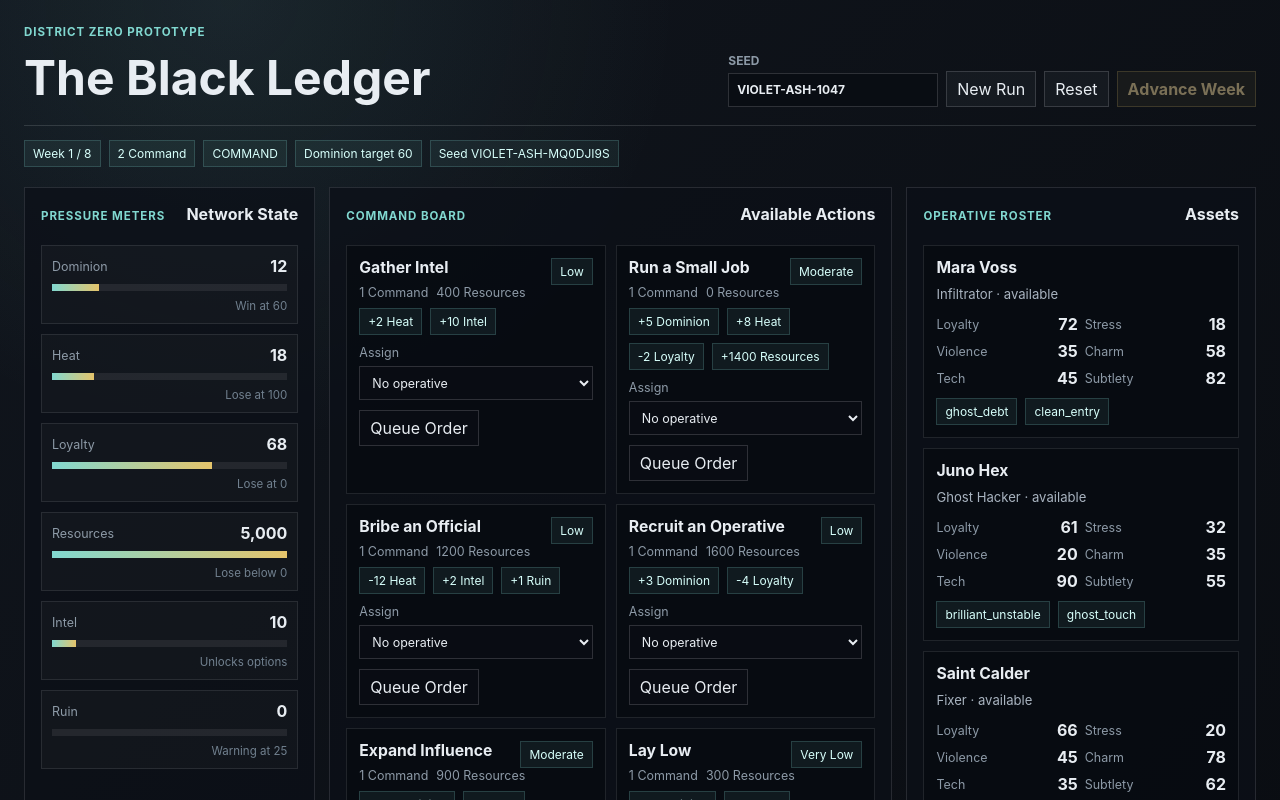
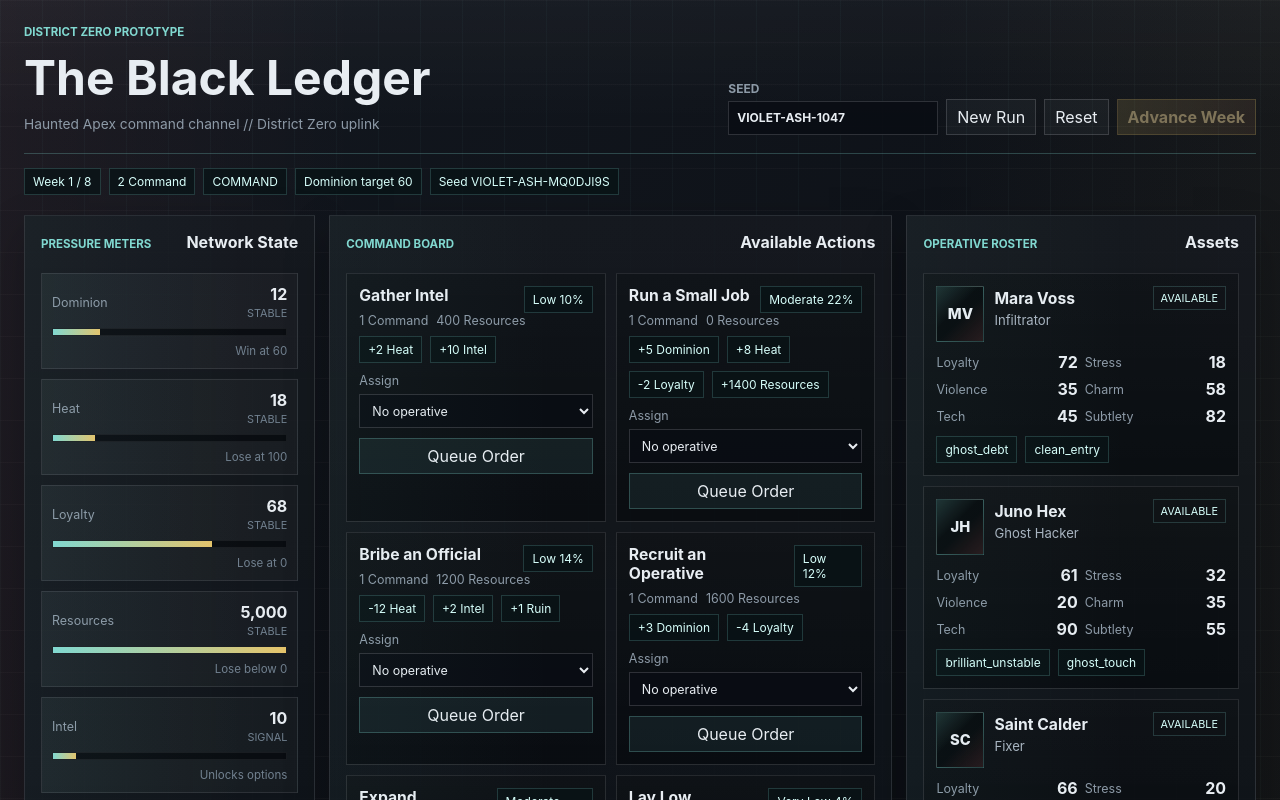
Before and after one commit to jeremyaaron/haunted-apex, an Angular app: page / in a window 1280 px wide. Shown: the top 800 px of the page. Built offline with nearby package versions, Linux system fonts and the light colour scheme.

Commit message:
feat: enhance UI with new header deck, improved pressure status display, and refined styling

```diff
--- a/angular.json
+++ b/angular.json
@@ -47,8 +47,8 @@
                 },
                 {
                   "type": "anyComponentStyle",
-                  "maximumWarning": "8kB",
-                  "maximumError": "12kB"
+                  "maximumWarning": "12kB",
+                  "maximumError": "18kB"
                 }
               ],
               "outputHashing": "all"
--- a/src/app/app.html
+++ b/src/app/app.html
@@ -3,6 +3,7 @@
     <div>
       <p class="eyebrow">District Zero Prototype</p>
       <h1>The Black Ledger</h1>
+      <p class="header-deck">Haunted Apex command channel // District Zero uplink</p>
     </div>
 
     <div class="header-controls">
@@ -16,6 +17,7 @@
         type="button"
         class="advance-button"
         [disabled]="!isAdvanceEnabled()"
+        [class.ready]="isAdvanceEnabled()"
         (click)="advanceWeek()"
       >
         Advance Week
@@ -46,7 +48,10 @@
           <div class="pressure-row" [class.warning]="pressure.status === 'warning'" [class.critical]="pressure.status === 'critical'">
             <div class="pressure-copy">
               <span>{{ pressure.label }}</span>
+              <div>
                 <strong>{{ pressure.displayValue }}</strong>
+                <em>{{ pressure.statusLabel }}</em>
+              </div>
             </div>
             <div class="meter" aria-hidden="true">
               <div class="meter-fill" [style.width.%]="pressure.meterValue"></div>
@@ -72,7 +77,7 @@
               <div class="card-topline">
                 <h3>{{ action.label }}</h3>
                 <span class="risk" [class.high-risk]="action.riskLabel === 'High' || action.riskLabel === 'Severe'">
-                  {{ action.riskLabel }}
+                  {{ action.riskLabel }} {{ action.riskChance }}%
                 </span>
               </div>
 
@@ -105,6 +110,7 @@
 
               <button
                 type="button"
+                class="queue-button"
                 [disabled]="action.state !== 'available'"
                 (click)="queueAction(action.actionId)"
               >
@@ -120,9 +126,17 @@
       } @else if (game.state().phase === 'EVENT_CHOICE') {
         <div class="event-choice-panel">
           @if (game.pendingEventDefinition(); as event) {
+            <div class="event-layout">
+              <div class="event-art" [attr.data-event-tags]="event.tags.join(' / ')">
+                <span>TX</span>
+              </div>
+
+              <div>
                 <p class="panel-label">Intercepted Transmission</p>
                 <h3>{{ event.title }}</h3>
                 <p>{{ event.text }}</p>
+              </div>
+            </div>
 
             <div class="choice-list">
               @for (choice of event.choices; track choice.id) {
@@ -133,8 +147,8 @@
                   (click)="chooseEvent(choice.id)"
                 >
                   <span>{{ choice.label }}</span>
-                  <small>Cost: {{ formatCost(choice.cost) }}</small>
-                  <small>
+                  <small class="choice-meta">Cost: {{ formatCost(choice.cost) }}</small>
+                  <small class="choice-effects">
                     @for (delta of deltaRows(choice.effects); track delta.id) {
                       <b [class.negative]="delta.value < 0">{{ signed(delta.value) }} {{ pressureLabel(delta.id) }}</b>
                     }
@@ -166,7 +180,7 @@
         @if (game.queuedOrders().length > 0) {
           @for (order of game.queuedOrders(); track order.id) {
             <div class="queued-order">
-              <div>
+              <div class="queued-summary">
                 <strong>{{ order.label }}</strong>
                 <span>{{ order.assignedOperativeName || 'Unassigned' }}</span>
               </div>
@@ -193,9 +207,15 @@
       <div class="operative-list">
         @for (operative of game.state().operatives; track operative.id) {
           <article class="operative-card" [class.compromised]="operative.status === 'compromised'">
+            <div class="operative-topline">
+              <div class="portrait-slot">
+                <span>{{ initials(operative.name) }}</span>
+              </div>
               <div>
                 <h3>{{ operative.name }}</h3>
-              <p>{{ operative.archetype }} · {{ operative.status }}</p>
+                <p>{{ operative.archetype }}</p>
+              </div>
+              <span class="status-pill">{{ operative.status }}</span>
             </div>
             <dl>
               <div>
--- a/src/app/app.scss
+++ b/src/app/app.scss
@@ -3,9 +3,11 @@
   min-height: 100vh;
   color: #e8edf2;
   background:
-    radial-gradient(circle at 18% 0%, rgba(129, 216, 208, 0.09), transparent 28rem),
-    linear-gradient(135deg, rgba(17, 22, 30, 0.97), rgba(7, 9, 13, 0.99)),
+    linear-gradient(90deg, rgba(129, 216, 208, 0.035) 1px, transparent 1px),
+    linear-gradient(180deg, rgba(232, 237, 242, 0.026) 1px, transparent 1px),
+    linear-gradient(135deg, rgba(19, 24, 32, 0.98), rgba(7, 9, 13, 0.99)),
     #080a0f;
+  background-size: 42px 42px, 42px 42px, auto;
   font-family:
     Inter, ui-sans-serif, system-ui, -apple-system, BlinkMacSystemFont, "Segoe UI", sans-serif;
 }
@@ -32,11 +34,17 @@ button {
   min-height: 34px;
   padding: 7px 10px;
   cursor: pointer;
+  transition:
+    border-color 140ms ease,
+    background 140ms ease,
+    color 140ms ease,
+    transform 140ms ease;
 }
 
 button:hover:not(:disabled) {
   border-color: rgba(129, 216, 208, 0.55);
   color: #d7fffb;
+  transform: translateY(-1px);
 }
 
 button:disabled,
@@ -54,6 +62,9 @@ select {
 .black-ledger-shell {
   min-height: 100vh;
   padding: 24px;
+  background:
+    linear-gradient(180deg, rgba(255, 255, 255, 0.035), transparent 120px),
+    linear-gradient(90deg, rgba(255, 113, 113, 0.05), transparent 28%, transparent 72%, rgba(229, 196, 107, 0.04));
 }
 
 .ledger-header {
@@ -62,7 +73,7 @@ select {
   justify-content: space-between;
   gap: 24px;
   padding-bottom: 18px;
-  border-bottom: 1px solid rgba(232, 237, 242, 0.14);
+  border-bottom: 1px solid rgba(129, 216, 208, 0.26);
 }
 
 .header-controls,
@@ -96,7 +107,7 @@ select {
   color: #81d8d0;
   font-size: 0.72rem;
   font-weight: 750;
-  letter-spacing: 0.08em;
+  letter-spacing: 0;
   text-transform: uppercase;
 }
 
@@ -111,6 +122,12 @@ h1 {
   margin-bottom: 0;
   font-size: clamp(2rem, 4vw, 3rem);
   font-weight: 700;
+}
+
+.header-deck {
+  margin: 8px 0 0;
+  color: #8d9aa7;
+  font-size: 0.86rem;
 }
 
 h2 {
@@ -140,7 +157,7 @@ p {
 .risk {
   padding: 5px 8px;
   border: 1px solid rgba(129, 216, 208, 0.2);
-  background: rgba(129, 216, 208, 0.07);
+  background: rgba(8, 18, 22, 0.72);
   color: #d7fffb;
   font-size: 0.75rem;
 }
@@ -159,8 +176,22 @@ p {
 }
 
 .panel {
-  border: 1px solid rgba(232, 237, 242, 0.12);
-  background: rgba(12, 16, 23, 0.74);
+  position: relative;
+  overflow: hidden;
+  border: 1px solid rgba(232, 237, 242, 0.13);
+  background:
+    linear-gradient(180deg, rgba(255, 255, 255, 0.035), rgba(255, 255, 255, 0)),
+    rgba(12, 16, 23, 0.82);
+  box-shadow: 0 18px 42px rgba(0, 0, 0, 0.22);
+}
+
+.panel::before {
+  position: absolute;
+  inset: 0;
+  pointer-events: none;
+  content: "";
+  background: linear-gradient(90deg, rgba(129, 216, 208, 0.16), transparent 14rem);
+  opacity: 0.25;
 }
 
 .pressure-panel,
@@ -197,15 +228,26 @@ p {
   gap: 8px;
   padding: 10px;
   border: 1px solid rgba(232, 237, 242, 0.1);
-  background: rgba(255, 255, 255, 0.025);
+  background:
+    linear-gradient(90deg, rgba(129, 216, 208, 0.045), transparent),
+    rgba(255, 255, 255, 0.025);
+  transition:
+    border-color 140ms ease,
+    background 140ms ease;
 }
 
 .pressure-row.warning {
-  border-color: rgba(255, 210, 128, 0.45);
+  border-color: rgba(229, 196, 107, 0.72);
+  background:
+    linear-gradient(90deg, rgba(229, 196, 107, 0.18), transparent),
+    rgba(255, 255, 255, 0.035);
 }
 
 .pressure-row.critical {
-  border-color: rgba(255, 113, 113, 0.55);
+  border-color: rgba(255, 113, 113, 0.82);
+  background:
+    linear-gradient(90deg, rgba(255, 113, 113, 0.2), transparent),
+    rgba(255, 255, 255, 0.04);
 }
 
 .pressure-row.critical .meter-fill {
@@ -219,6 +261,27 @@ p {
   gap: 10px;
 }
 
+.pressure-copy div {
+  display: grid;
+  justify-items: end;
+  gap: 2px;
+}
+
+.pressure-copy em {
+  color: #71808f;
+  font-size: 0.68rem;
+  font-style: normal;
+  text-transform: uppercase;
+}
+
+.pressure-row.warning .pressure-copy em {
+  color: #e5c46b;
+}
+
+.pressure-row.critical .pressure-copy em {
+  color: #ffb4a8;
+}
+
 .pressure-copy span,
 .queued-order span,
 .log-entry span,
@@ -228,14 +291,16 @@ dt {
 }
 
 .meter {
-  height: 7px;
+  height: 8px;
   overflow: hidden;
-  background: rgba(232, 237, 242, 0.08);
+  border: 1px solid rgba(232, 237, 242, 0.07);
+  background: rgba(4, 7, 11, 0.7);
 }
 
 .meter-fill {
   height: 100%;
   background: linear-gradient(90deg, #81d8d0, #e5c46b);
+  transition: width 180ms ease;
 }
 
 .pressure-target {
@@ -256,8 +321,10 @@ dt {
 .queued-order,
 .log-entry,
 .choice-card {
-  border: 1px solid rgba(232, 237, 242, 0.11);
-  background: rgba(4, 7, 11, 0.48);
+  border: 1px solid rgba(232, 237, 242, 0.12);
+  background:
+    linear-gradient(180deg, rgba(255, 255, 255, 0.025), transparent),
+    rgba(4, 7, 11, 0.58);
 }
 
 .action-card,
@@ -268,6 +335,9 @@ dt {
 
 .action-card.queued {
   border-color: rgba(129, 216, 208, 0.45);
+  background:
+    linear-gradient(180deg, rgba(129, 216, 208, 0.1), transparent),
+    rgba(4, 7, 11, 0.62);
 }
 
 .action-card.unavailable {
@@ -283,7 +353,8 @@ dt {
 }
 
 .risk.high-risk {
-  border-color: rgba(255, 113, 113, 0.45);
+  border-color: rgba(255, 113, 113, 0.62);
+  background: rgba(255, 113, 113, 0.09);
   color: #ffb4a8;
 }
 
@@ -305,6 +376,12 @@ dt {
   font-size: 0.78rem;
 }
 
+.queue-button {
+  width: 100%;
+  border-color: rgba(129, 216, 208, 0.26);
+  background: rgba(129, 216, 208, 0.08);
+}
+
 .inline-warning {
   margin: 8px 0 0;
   font-size: 0.78rem;
@@ -320,9 +397,10 @@ dt {
   margin-bottom: 8px;
 }
 
-.queued-order > div:first-child {
+.queued-summary {
   display: grid;
   gap: 3px;
+  min-width: 120px;
 }
 
 .event-choice-panel,
@@ -330,15 +408,64 @@ dt {
   min-height: 260px;
   padding: 14px;
   border: 1px solid rgba(129, 216, 208, 0.2);
-  background: rgba(129, 216, 208, 0.045);
+  background:
+    linear-gradient(90deg, rgba(129, 216, 208, 0.08), transparent),
+    rgba(129, 216, 208, 0.045);
+}
+
+.event-layout {
+  display: grid;
+  grid-template-columns: 104px minmax(0, 1fr);
+  gap: 14px;
+  align-items: start;
+  margin-bottom: 14px;
+}
+
+.event-art,
+.portrait-slot {
+  display: grid;
+  place-items: center;
+  border: 1px solid rgba(129, 216, 208, 0.26);
+  background:
+    linear-gradient(135deg, rgba(129, 216, 208, 0.18), transparent 42%),
+    linear-gradient(315deg, rgba(255, 113, 113, 0.13), transparent 45%),
+    rgba(4, 7, 11, 0.72);
+}
+
+.event-art {
+  position: relative;
+  min-height: 104px;
+  overflow: hidden;
+}
+
+.event-art::after {
+  position: absolute;
+  right: 8px;
+  bottom: 8px;
+  left: 8px;
+  color: #71808f;
+  content: attr(data-event-tags);
+  font-size: 0.64rem;
+  line-height: 1.25;
+  text-transform: uppercase;
+}
+
+.event-art span {
+  color: #d7fffb;
+  font-size: 1.25rem;
+  font-weight: 800;
 }
 
 .choice-card {
   display: grid;
-  gap: 5px;
+  gap: 7px;
   width: 100%;
   padding: 12px;
   text-align: left;
+  transition:
+    border-color 140ms ease,
+    background 140ms ease,
+    transform 140ms ease;
 }
 
 .choice-card span {
@@ -349,8 +476,58 @@ dt {
   color: #a9b4c0;
 }
 
+.choice-card:hover:not(:disabled) {
+  border-color: rgba(229, 196, 107, 0.55);
+  background:
+    linear-gradient(90deg, rgba(229, 196, 107, 0.08), transparent),
+    rgba(4, 7, 11, 0.72);
+}
+
+.choice-effects {
+  display: flex;
+  flex-wrap: wrap;
+  gap: 6px;
+}
+
+.choice-effects b {
+  font-weight: 700;
+}
+
 .operative-card.compromised {
   border-color: rgba(255, 113, 113, 0.5);
+}
+
+.operative-topline {
+  display: grid;
+  grid-template-columns: 48px minmax(0, 1fr) auto;
+  gap: 10px;
+  align-items: center;
+  margin-bottom: 10px;
+}
+
+.portrait-slot {
+  width: 48px;
+  height: 56px;
+}
+
+.portrait-slot span {
+  color: #e8edf2;
+  font-size: 0.92rem;
+  font-weight: 800;
+}
+
+.operative-topline h3,
+.operative-topline p {
+  margin-bottom: 3px;
+}
+
+.status-pill {
+  align-self: start;
+  padding: 4px 7px;
+  border: 1px solid rgba(129, 216, 208, 0.2);
+  color: #d7fffb;
+  font-size: 0.68rem;
+  text-transform: uppercase;
 }
 
 .operative-card p {
@@ -393,9 +570,13 @@ dd {
 }
 
 .log-entry > div:first-child {
-  display: grid;
-  gap: 3px;
+  display: flex;
+  flex-wrap: wrap;
+  align-items: baseline;
+  gap: 8px;
   margin-bottom: 8px;
+  padding-bottom: 8px;
+  border-bottom: 1px solid rgba(232, 237, 242, 0.08);
 }
 
 .debug-panel {
@@ -483,10 +664,16 @@ pre {
 
 .advance-button {
   min-width: 130px;
-  border-color: rgba(229, 196, 107, 0.42);
-  background: rgba(229, 196, 107, 0.12);
+  border-color: rgba(229, 196, 107, 0.46);
+  background:
+    linear-gradient(90deg, rgba(229, 196, 107, 0.22), rgba(255, 113, 113, 0.08)),
+    rgba(229, 196, 107, 0.12);
   color: #ffe4a4;
   font-weight: 750;
+}
+
+.advance-button.ready {
+  box-shadow: 0 0 0 1px rgba(229, 196, 107, 0.18), 0 0 20px rgba(229, 196, 107, 0.12);
 }
 
 .muted {
--- a/src/app/app.ts
+++ b/src/app/app.ts
@@ -41,6 +41,7 @@ export class App {
       displayValue: this.formatPressureValue(id, this.game.state().pressures[id]),
       meterValue: this.getPressureMeterValue(id, this.game.state().pressures[id]),
       status: this.getPressureStatus(id, this.game.state().pressures[id]),
+      statusLabel: this.getPressureStatusLabel(id, this.game.state().pressures[id]),
       targetLabel: this.getPressureTargetLabel(id),
     })),
   );
@@ -183,6 +184,15 @@ export class App {
     return value > 0 ? `+${value}` : `${value}`;
   }
 
+  protected initials(name: string): string {
+    return name
+      .split(' ')
+      .map((part) => part[0])
+      .join('')
+      .slice(0, 2)
+      .toUpperCase();
+  }
+
   protected trackById<T extends { id: string }>(_index: number, item: T): string {
     return item.id;
   }
@@ -266,6 +276,31 @@ export class App {
     }
   }
 
+  private getPressureStatusLabel(id: PressureId, value: number): string {
+    const status = this.getPressureStatus(id, value);
+
+    if (id === 'dominion' && status === 'critical') {
+      return 'Target';
+    }
+
+    if (id === 'dominion' && status === 'warning') {
+      return 'Close';
+    }
+
+    if (id === 'intel') {
+      return 'Signal';
+    }
+
+    switch (status) {
+      case 'critical':
+        return 'Critical';
+      case 'warning':
+        return 'Warning';
+      case 'stable':
+        return 'Stable';
+    }
+  }
+
   private isSpecialCost(cost: EventChoiceDefinition['cost']): cost is SpecialCost {
     return typeof cost === 'object' && cost !== null && 'type' in cost;
   }
```
Lines whose indentation alone changed are shown as unchanged.
